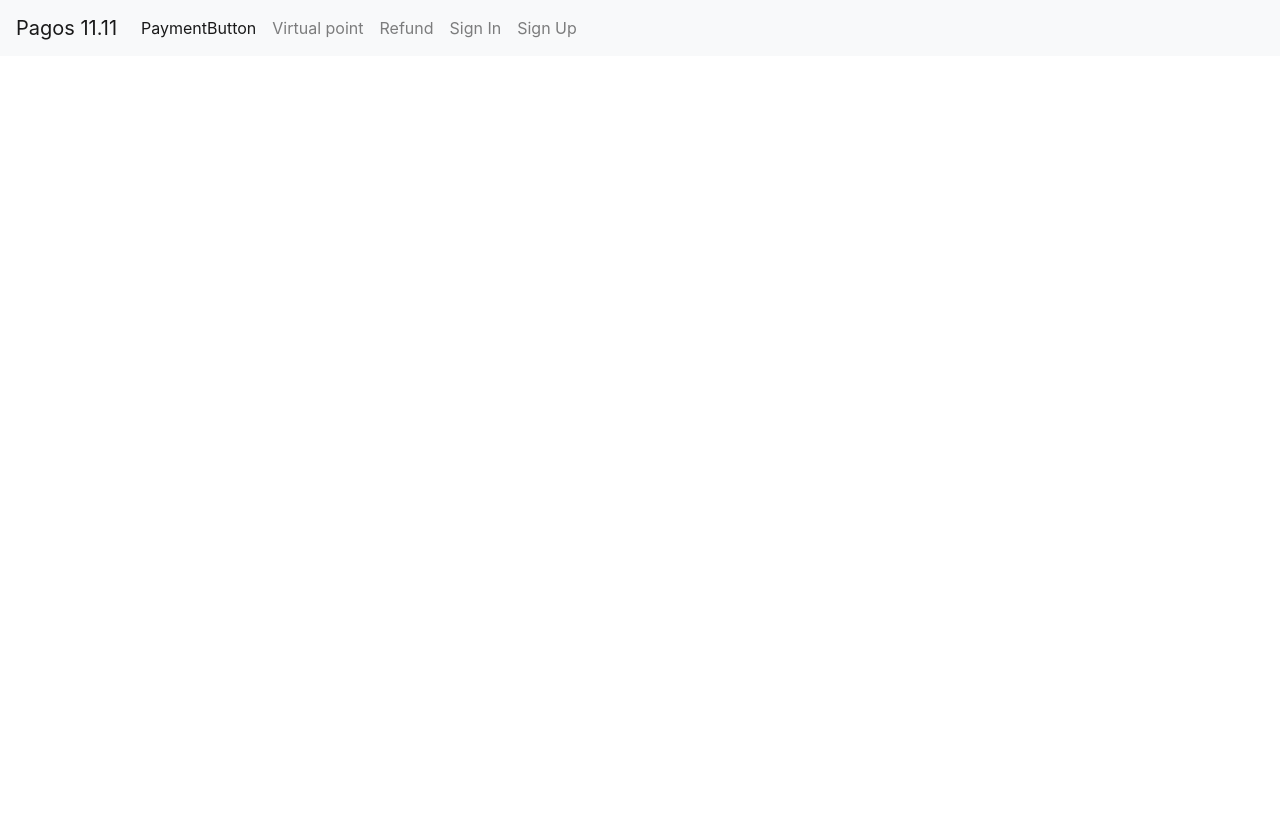
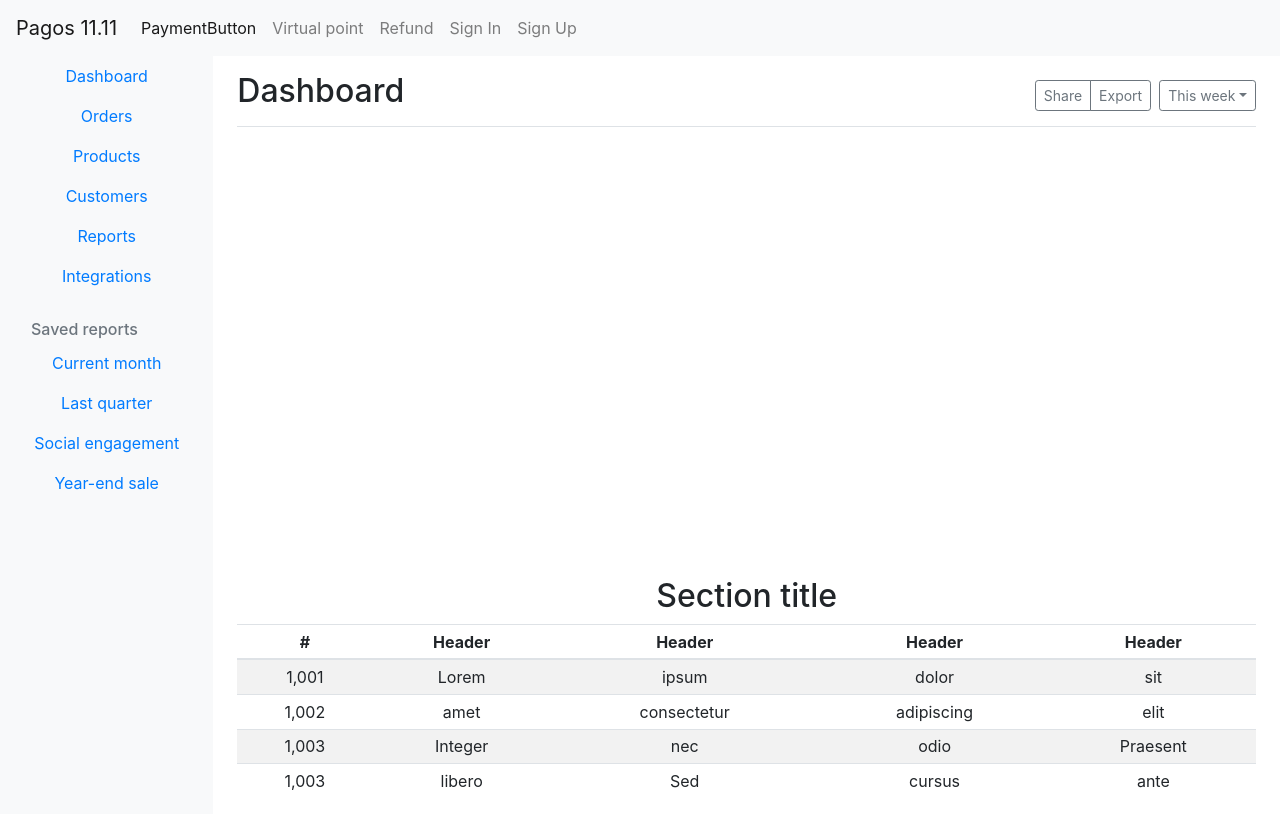
Before and after one commit to MoisesCava/react-guide, a React (Create React App) app: page /dashboard in a window 1280 px wide. Built offline with nearby package versions, Linux system fonts and the light colour scheme.

Commit message:
Dashboard inciial

```diff
--- a/src/App.js
+++ b/src/App.js
@@ -8,6 +8,7 @@ import VirtualPoint from "./component/virtualPoint/VirtualPoint";
 import Refund from './component/Refund/Refund'
 import SignIn from './component/Users/SignIn/SignIn'
 import SignUp from './component/Users/SignUp/SignUp'
+import Dashboard from './component/Dashboard/Darshboard';
 const app = props => {
 
 
@@ -49,6 +50,7 @@ const app = props => {
         <Route path="/refund" exact component={Refund} />
         <Route path="/signin" exact component={SignIn} />
         <Route path="/signup" exact component={SignUp} />
+        <Route path="/dashboard" exact component={Dashboard}/>
       </Router>
     </div>
   );
--- /dev/null
+++ b/src/component/Dashboard/Darshboard.js
@@ -0,0 +1,152 @@
+import React from "react";
+
+const Dashboard = () => (
+
+
+    <div>
+        <div className="container-fluid">
+            <div className="row">
+                <nav className="col-md-2 d-none d-md-block bg-light sidebar">
+                    <div className="sidebar-sticky">
+                        <ul className="nav flex-column">
+                            <li className="nav-item">
+                                <a className="nav-link active" href="#">
+                                    <span data-feather="home"></span>
+                  Dashboard <span className="sr-only">(current)</span>
+                                </a>
+                            </li>
+                            <li className="nav-item">
+                                <a className="nav-link" href="#">
+                                    <span data-feather="file"></span>
+                  Orders
+                </a>
+                            </li>
+                            <li className="nav-item">
+                                <a className="nav-link" href="#">
+                                    <span data-feather="shopping-cart"></span>
+                  Products
+                </a>
+                            </li>
+                            <li className="nav-item">
+                                <a className="nav-link" href="#">
+                                    <span data-feather="users"></span>
+                  Customers
+                </a>
+                            </li>
+                            <li className="nav-item">
+                                <a className="nav-link" href="#">
+                                    <span data-feather="bar-chart-2"></span>
+                  Reports
+                </a>
+                            </li>
+                            <li className="nav-item">
+                                <a className="nav-link" href="#">
+                                    <span data-feather="layers"></span>
+                  Integrations
+                </a>
+                            </li>
+                        </ul>
+
+                        <h6 className="sidebar-heading d-flex justify-content-between align-items-center px-3 mt-4 mb-1 text-muted">
+                            <span>Saved reports</span>
+                            <a className="d-flex align-items-center text-muted" href="#">
+                                <span data-feather="plus-circle"></span>
+                            </a>
+                        </h6>
+                        <ul className="nav flex-column mb-2">
+                            <li className="nav-item">
+                                <a className="nav-link" href="#">
+                                    <span data-feather="file-text"></span>
+                  Current month
+                </a>
+                            </li>
+                            <li className="nav-item">
+                                <a className="nav-link" href="#">
+                                    <span data-feather="file-text"></span>
+                  Last quarter
+                </a>
+                            </li>
+                            <li className="nav-item">
+                                <a className="nav-link" href="#">
+                                    <span data-feather="file-text"></span>
+                  Social engagement
+                </a>
+                            </li>
+                            <li className="nav-item">
+                                <a className="nav-link" href="#">
+                                    <span data-feather="file-text"></span>
+                  Year-end sale
+                </a>
+                            </li>
+                        </ul>
+                    </div>
+                </nav>
+
+                <main role="main" className="col-md-9 ml-sm-auto col-lg-10 pt-3 px-4">
+                    <div className="d-flex justify-content-between flex-wrap flex-md-nowrap align-items-center pb-2 mb-3 border-bottom">
+                        <h1 className="h2">Dashboard</h1>
+                        <div className="btn-toolbar mb-2 mb-md-0">
+                            <div className="btn-group mr-2">
+                                <button className="btn btn-sm btn-outline-secondary">Share</button>
+                                <button className="btn btn-sm btn-outline-secondary">Export</button>
+                            </div>
+                            <button className="btn btn-sm btn-outline-secondary dropdown-toggle">
+                                <span data-feather="calendar"></span>
+                This week
+              </button>
+                        </div>
+                    </div>
+
+                    <canvas className="my-4" id="myChart" width="900" height="380"></canvas>
+
+                    <h2>Section title</h2>
+                    <div className="table-responsive">
+                        <table className="table table-striped table-sm">
+                            <thead>
+                                <tr>
+                                    <th>#</th>
+                                    <th>Header</th>
+                                    <th>Header</th>
+                                    <th>Header</th>
+                                    <th>Header</th>
+                                </tr>
+                            </thead>
+                            <tbody>
+                                <tr>
+                                    <td>1,001</td>
+                                    <td>Lorem</td>
+                                    <td>ipsum</td>
+                                    <td>dolor</td>
+                                    <td>sit</td>
+                                </tr>
+                                <tr>
+                                    <td>1,002</td>
+                                    <td>amet</td>
+                                    <td>consectetur</td>
+                                    <td>adipiscing</td>
+                                    <td>elit</td>
+                                </tr>
+                                <tr>
+                                    <td>1,003</td>
+                                    <td>Integer</td>
+                                    <td>nec</td>
+                                    <td>odio</td>
+                                    <td>Praesent</td>
+                                </tr>
+                                <tr>
+                                    <td>1,003</td>
+                                    <td>libero</td>
+                                    <td>Sed</td>
+                                    <td>cursus</td>
+                                    <td>ante</td>
+                                </tr>
+                            </tbody>
+                        </table>
+                    </div>
+                </main>
+            </div>
+        </div>
+    </div>
+)
+
+export default Dashboard;
```
Also changed, not shown: src/Person/Person.css (deleted, +0 -8 lines), src/Person/Person.js (deleted, +0 -16 lines), src/UserInput/UserInput.js (deleted, +0 -11 lines), src/UserOutput/UserOutput.js (deleted, +0 -12 lines).
